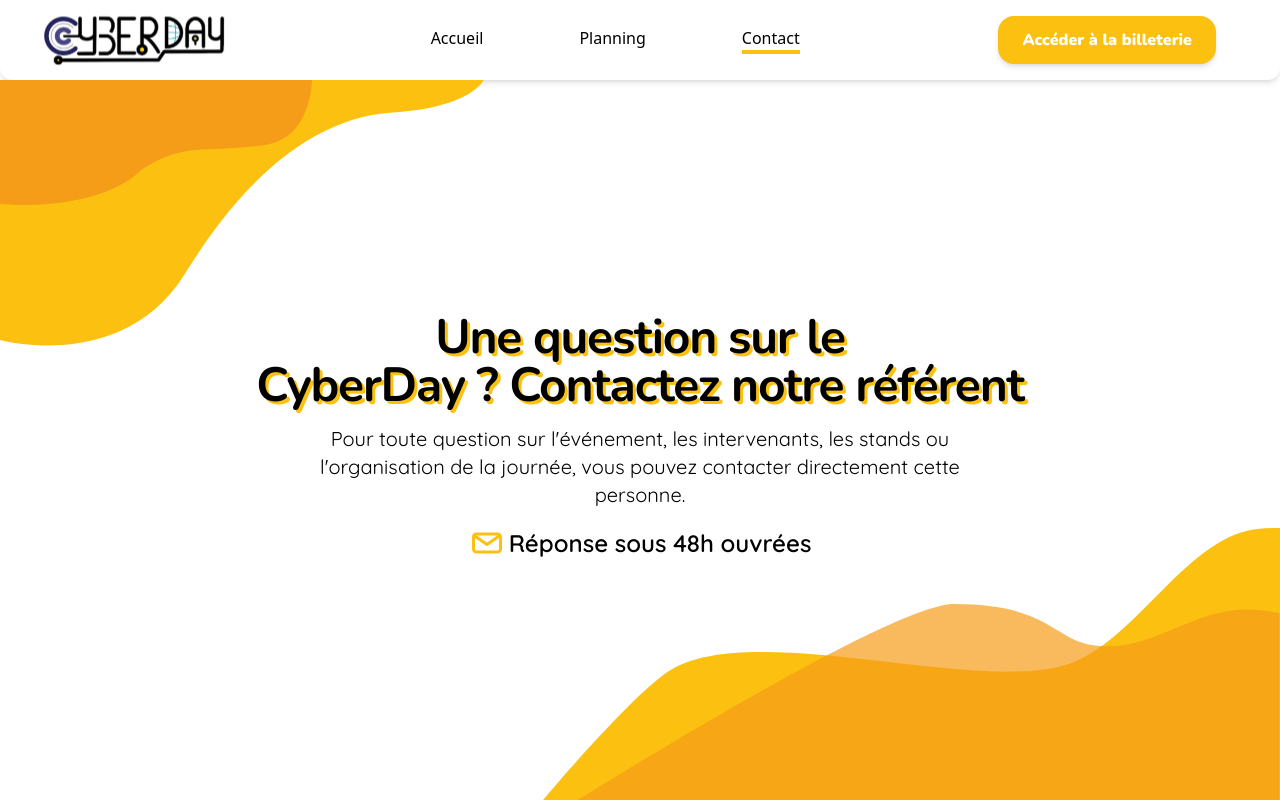
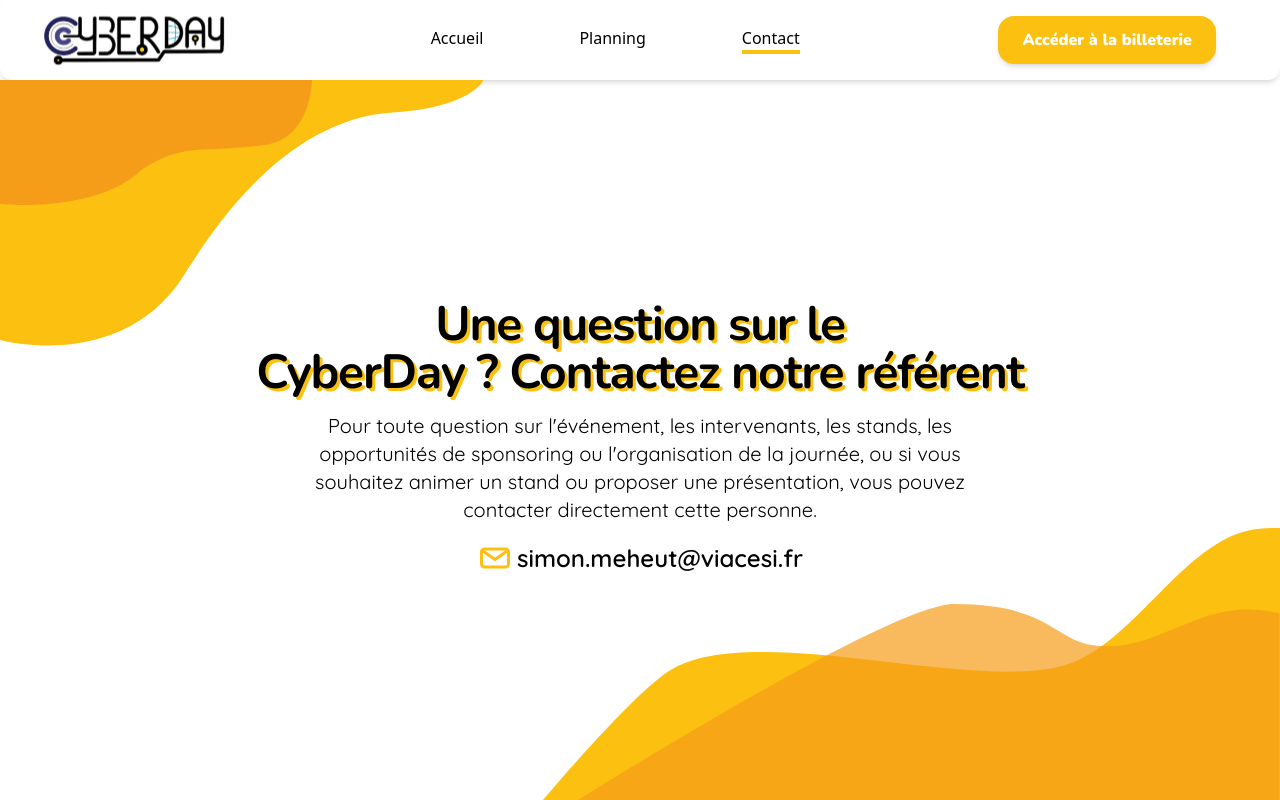
Before and after one commit to Raytara/CESI-Cyberday, a React (Vite) app: page /contact in a window 1280 px wide. Built offline with nearby package versions, Linux system fonts and the light colour scheme.

Commit message:
feat: page contact

```diff
--- a/src/pages/Contact.tsx
+++ b/src/pages/Contact.tsx
@@ -22,14 +22,13 @@
                 </h1>
 
                 <p className="text-center text-base md:text-lg lg:text-xl font-quicksand font-regular max-w-2xl">
-                    Pour toute question sur l&apos;événement, les intervenants, les stands ou l&apos;organisation de la journée,
-                    vous pouvez contacter directement cette personne.
+Pour toute question sur l&apos;événement, les intervenants, les stands, les opportunités de sponsoring ou l&apos;organisation de la journée, ou si vous souhaitez animer un stand ou proposer une présentation, vous pouvez contacter directement cette personne.
                 </p>
 
                 <div className="flex flex-col lg:flex-row items-center space-y-4 lg:space-y-0 lg:space-x-12 text-black font-quicksand font-semibold text-base md:text-lg lg:text-[24px]">
                     <div className="flex items-center text-center">
                         <img src={LogoEmail} alt="Logo Email" className="w-6 h-6 lg:w-9 lg:h-9 mr-1" />
-                        <p>Réponse sous 48h ouvrées</p>
+                        <p>simon.meheut@viacesi.fr</p>
                     </div>
                 </div>
             </div>
```
